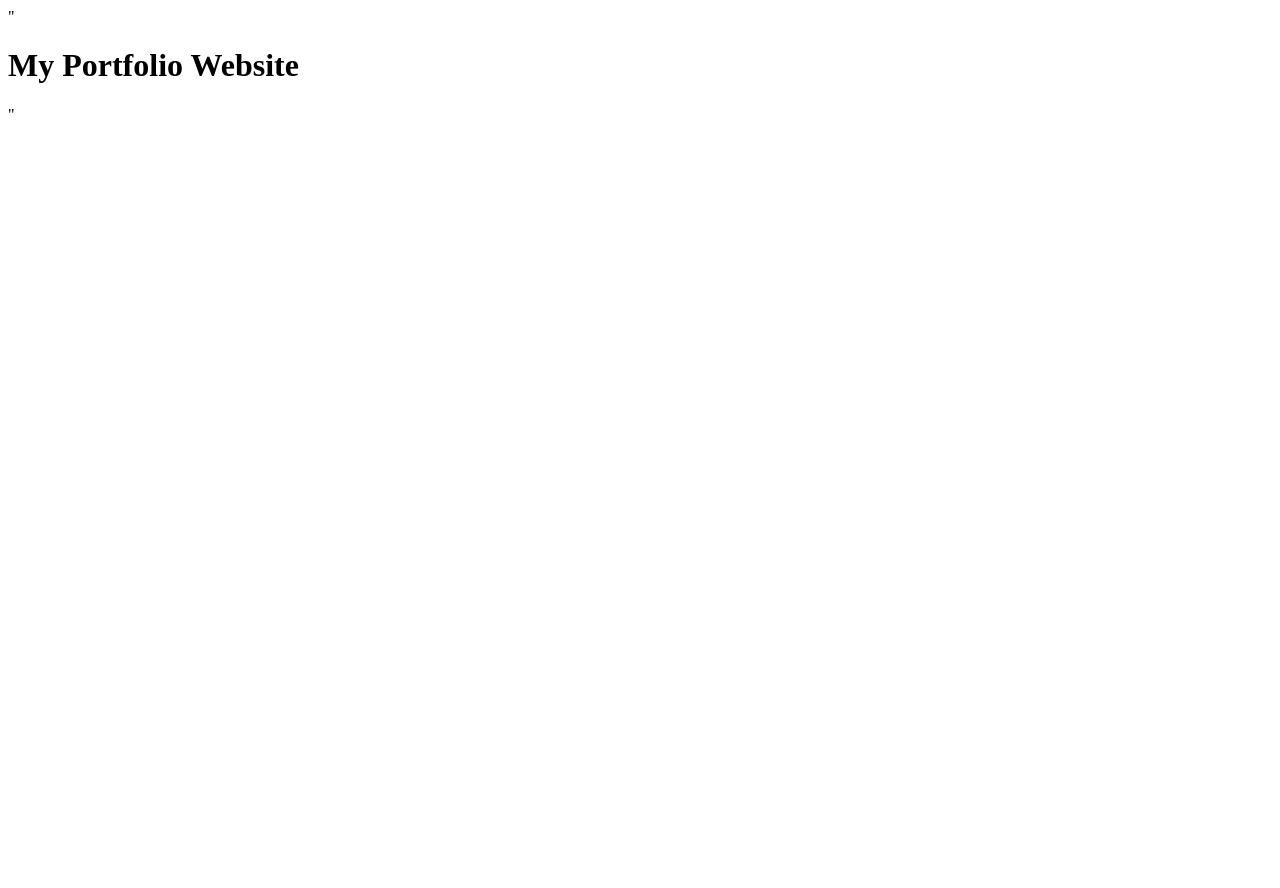
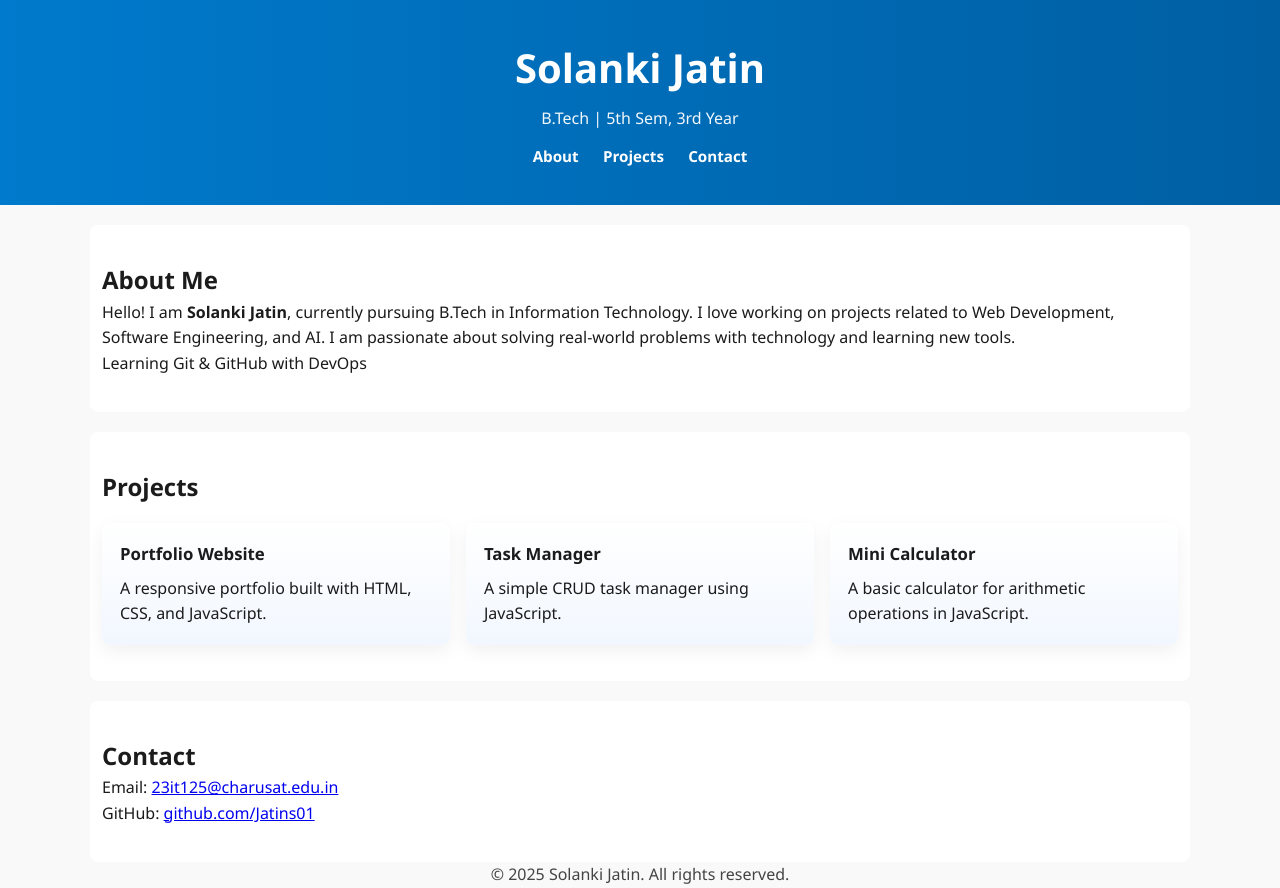
Before and after one commit to Jatins01/Portfolio-Website, a plain HTML site: page index.html in a window 1280 px wide. Before the commit the page ends 800 px from the top, so only its background shows below. Drawn offline with Linux system fonts and the light colour scheme.

Commit message:
Add files via upload

```diff
--- a/index.html
+++ b/index.html
@@ -1 +1,70 @@
-"<h1>My Portfolio Website</h1>"
+<!DOCTYPE html>
+<html lang="en">
+<head>
+  <meta charset="utf-8" />
+  <meta name="viewport" content="width=device-width, initial-scale=1.0" />
+  <title>Solanki Jatin | Portfolio</title>
+  <link rel="stylesheet" href="style.css" />
+</head>
+<body>
+  <!-- Header Section -->
+  <header>
+    <div class="container">
+      <h1>Solanki Jatin</h1>
+      <p class="sub">B.Tech | 5th Sem, 3rd Year</p>
+
+      <nav class="nav">
+        <a href="#about">About</a>
+        <a href="#projects">Projects</a>
+        <a href="#contact">Contact</a>
+      </nav>
+    </div>
+  </header>
+
+  <!-- About Section -->
+  <section id="about" class="container section">
+    <h2>About Me</h2>
+    <p>
+      Hello! I am <b>Solanki Jatin</b>, currently pursuing B.Tech in Information Technology.
+      I love working on projects related to Web Development, Software Engineering, and AI.
+      I am passionate about solving real-world problems with technology and learning new tools.
+    </p>
+    <p>Learning Git & GitHub with DevOps</p>
+  </section>
+
+  <!-- Projects Section -->
+  <section id="projects" class="container section">
+    <h2>Projects</h2>
+
+    <div class="projects-grid">
+      <article class="project-card">
+        <h3>Portfolio Website</h3>
+        <p>A responsive portfolio built with HTML, CSS, and JavaScript.</p>
+      </article>
+
+      <article class="project-card">
+        <h3>Task Manager</h3>
+        <p>A simple CRUD task manager using JavaScript.</p>
+      </article>
+
+      <article class="project-card">
+        <h3>Mini Calculator</h3>
+        <p>A basic calculator for arithmetic operations in JavaScript.</p>
+      </article>
+    </div>
+  </section>
+
+  <!-- Contact Section -->
+  <section id="contact" class="container section">
+    <h2>Contact</h2>
+    <p>Email: <a href="mailto:23it125@charusat.edu.in">23it125@charusat.edu.in</a></p>
+    <p>GitHub: <a href="https://github.com/Jatins01" target="_blank">github.com/Jatins01</a></p>
+  </section>
+
+  <footer class="container">
+    <p>© <span id="year"></span> Solanki Jatin. All rights reserved.</p>
+  </footer>
+
+  <script src="script.js"></script>
+</body>
+</html>
--- /dev/null
+++ b/script.js
@@ -0,0 +1,11 @@
+// Welcome message on page load
+document.addEventListener("DOMContentLoaded", () => {
+  alert("Welcome to Solanki Jatin's Portfolio Website!");
+  console.log("Portfolio Website Loaded Successfully!");
+
+  // Set copyright year dynamically
+  const yearSpan = document.getElementById("year");
+  if (yearSpan) {
+    yearSpan.textContent = new Date().getFullYear();
+  }
+});
--- /dev/null
+++ b/style.css
@@ -0,0 +1,96 @@
+/* General Reset */
+* {
+  margin: 0;
+  padding: 0;
+  box-sizing: border-box;
+}
+
+body {
+  font-family: "Segoe UI", Tahoma, Geneva, Verdana, sans-serif;
+  background: #f9f9f9;
+  color: #1b1b1b;
+  line-height: 1.6;
+}
+
+/* Header */
+header {
+  background: linear-gradient(to right, #007acc, #005fa3);
+  color: #fff;
+  padding: 36px 12px;
+  text-align: center;
+}
+
+.container {
+  width: 90%;
+  max-width: 1100px;
+  margin: 0 auto;
+}
+
+/* Header text */
+header h1 {
+  font-size: 2.5rem;
+  margin-bottom: 6px;
+}
+
+.sub {
+  margin-bottom: 12px;
+  opacity: 0.95;
+}
+
+/* Nav */
+.nav {
+  margin-top: 12px;
+}
+
+.nav a {
+  color: #fff;
+  margin: 0 10px;
+  text-decoration: none;
+  font-weight: 600;
+  font-size: 0.95rem;
+}
+
+.nav a:hover {
+  text-decoration: underline;
+}
+
+/* Sections */
+.section {
+  padding: 36px 12px;
+  background: #ffffff;
+  margin-top: 20px;
+  border-radius: 8px;
+}
+
+/* Projects grid */
+.projects-grid {
+  display: grid;
+  grid-template-columns: repeat(auto-fit, minmax(220px, 1fr));
+  gap: 16px;
+  margin-top: 16px;
+}
+
+.project-card {
+  padding: 18px;
+  border-radius: 8px;
+  background: linear-gradient(180deg, #ffffff, #f2f7ff);
+  box-shadow: 0 6px 18px rgba(0,0,0,0.06);
+}
+
+.project-card h3 {
+  margin-bottom: 8px;
+  font-size: 1.05rem;
+}
+
+/* Footer */
+footer {
+  text-align: center;
+  margin: 18px auto;
+  color: #444;
+}
+
+/* Responsive tweaks */
+@media (max-width: 640px) {
+  header h1 { font-size: 1.8rem; }
+  .nav a { display: inline-block; margin: 6px 8px; }
+}
```
